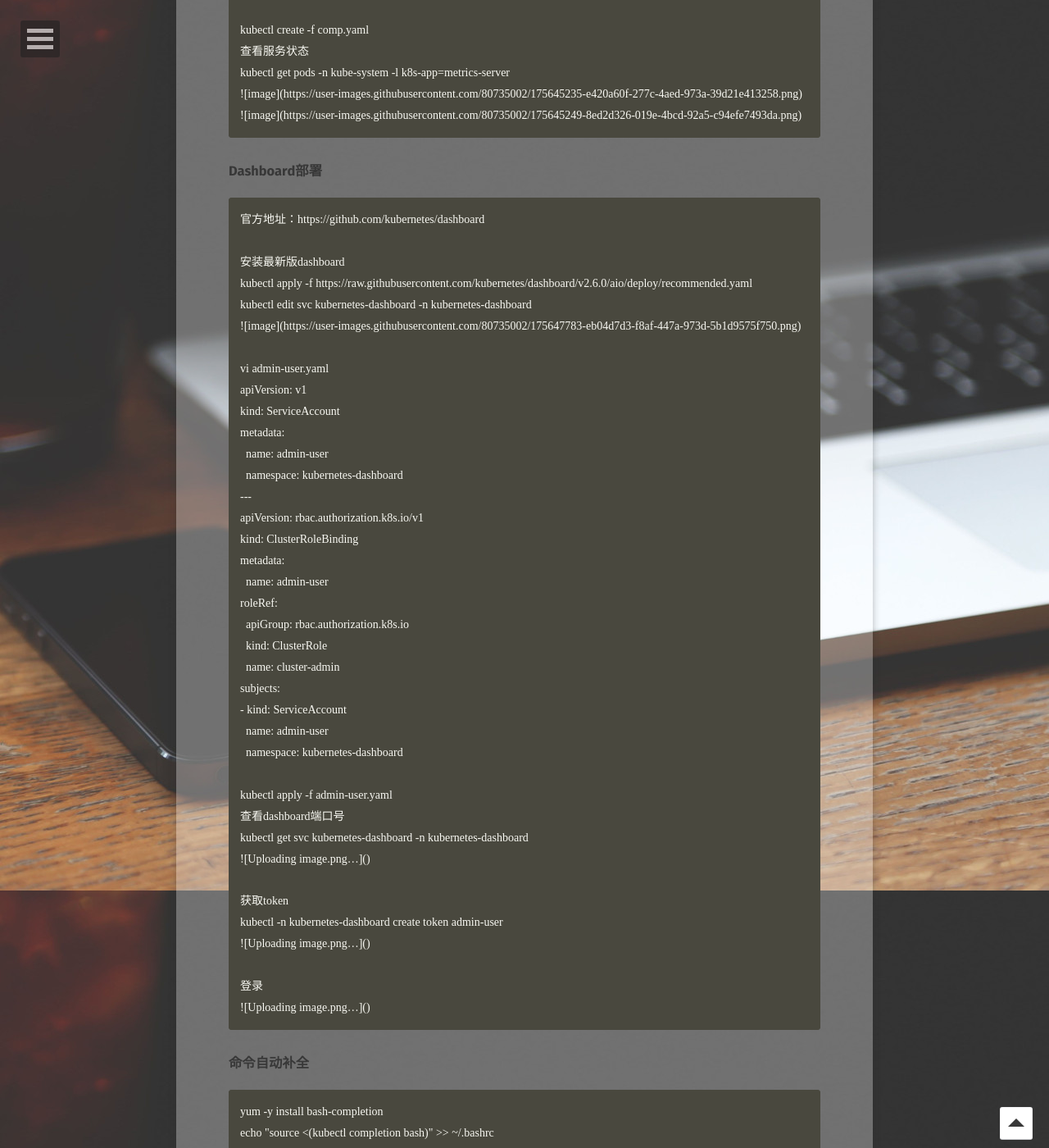
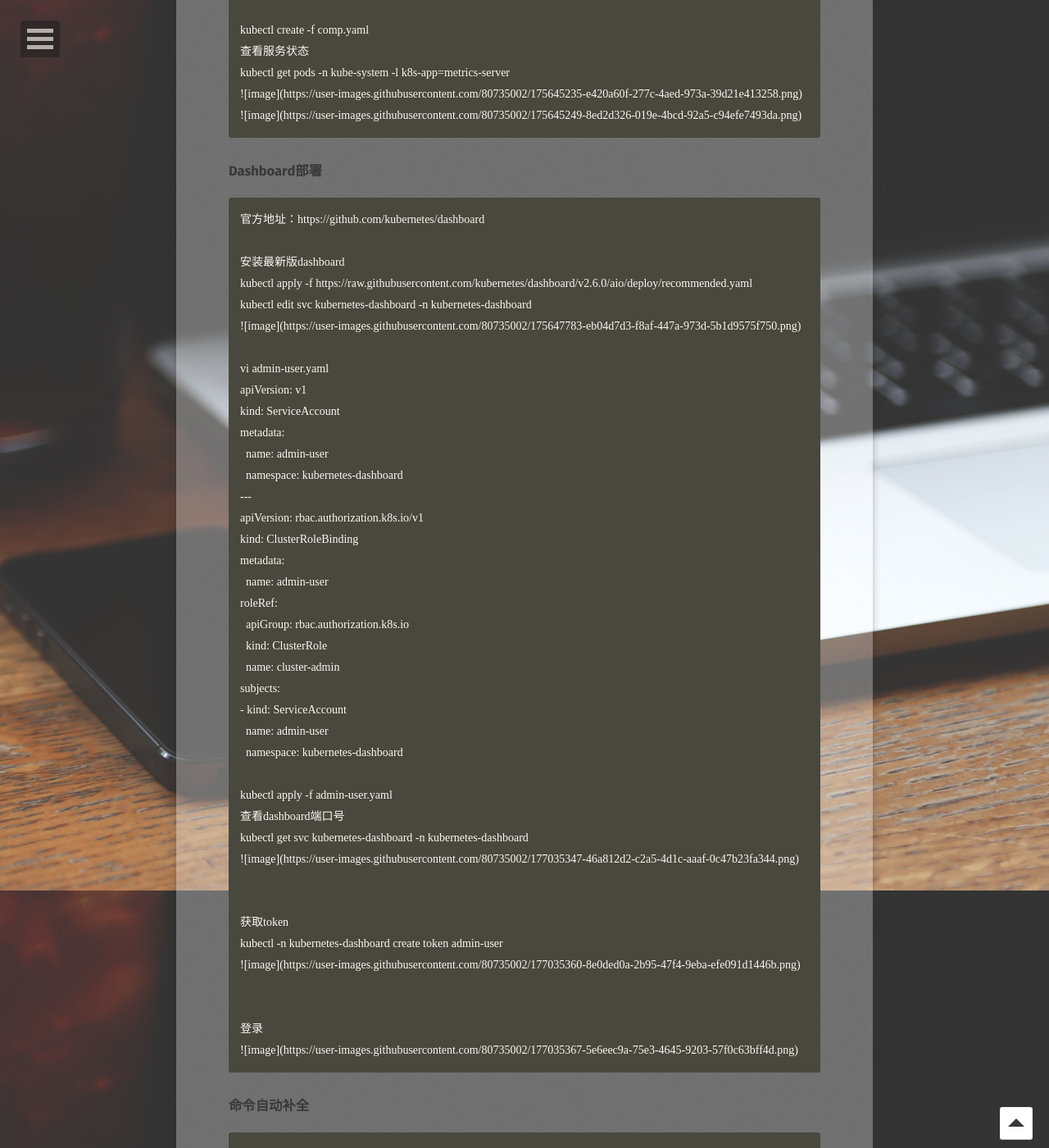
Before and after one commit to A17513081909/csz.github.io, a Jekyll site: the page built from _posts/2021-01-04-kubernetes.md, in a window 1280 px wide and 1400 px high, scrolled down 19454 px. Shown: the whole window at 82% size. Built offline with Jekyll 4.4.1, drawn with Linux system fonts in a browser that asks for light colours; some web fonts are replaced.

Commit message:
Update 2021-01-04-kubernetes.md

````diff
--- a/_posts/2021-01-04-kubernetes.md
+++ b/_posts/2021-01-04-kubernetes.md
@@ -772,14 +772,16 @@ subjects:
 kubectl apply -f admin-user.yaml
 查看dashboard端口号
 kubectl get svc kubernetes-dashboard -n kubernetes-dashboard
-![Uploading image.png…]()
+![image](https://user-images.githubusercontent.com/80735002/177035347-46a812d2-c2a5-4d1c-aaaf-0c47b23fa344.png)
+
 
 获取token
 kubectl -n kubernetes-dashboard create token admin-user
-![Uploading image.png…]()
+![image](https://user-images.githubusercontent.com/80735002/177035360-8e0ded0a-2b95-47f4-9eba-efe091d1446b.png)
+
 
 登录
-![Uploading image.png…]()
+![image](https://user-images.githubusercontent.com/80735002/177035367-5e6eec9a-75e3-4645-9203-57f0c63bff4d.png)
 ```
 
 ### <span id='l'>命令自动补全</span>
````
